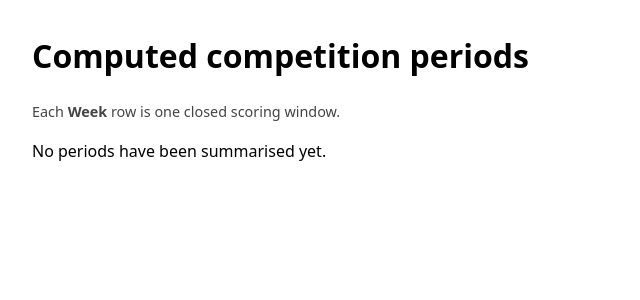
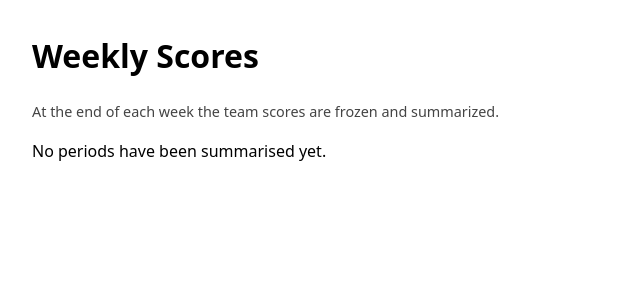
Before and after one commit to kittsville/athletic-elf, a Flask app: template templates/weeks.html in a window 1280 px wide. Shown: the part 86-386 px from the top of the page, without its empty margins (0-640 px from the left). Run offline with Flask 3, Linux system fonts and the light colour scheme; the template is opened without the code that fills it, so the values that code supplies are empty; parts of the project's set-up code (start-up, migrations or seed data) failed here and were passed over.

Commit message:
Improve weekly score summary copy

```diff
--- a/templates/weeks.html
+++ b/templates/weeks.html
@@ -12,8 +12,8 @@
   </style>
 {% endblock %}
 {% block content %}
-  <h1>Computed competition periods</h1>
-  <p class="meta">Each <strong>Week</strong> row is one closed scoring window.</p>
+  <h1>Weekly Scores</h1>
+  <p class="meta">At the end of each week the team scores are frozen and summarized.</p>
   {% if not sections %}
   <p>No periods have been summarised yet.</p>
   {% endif %}
```
